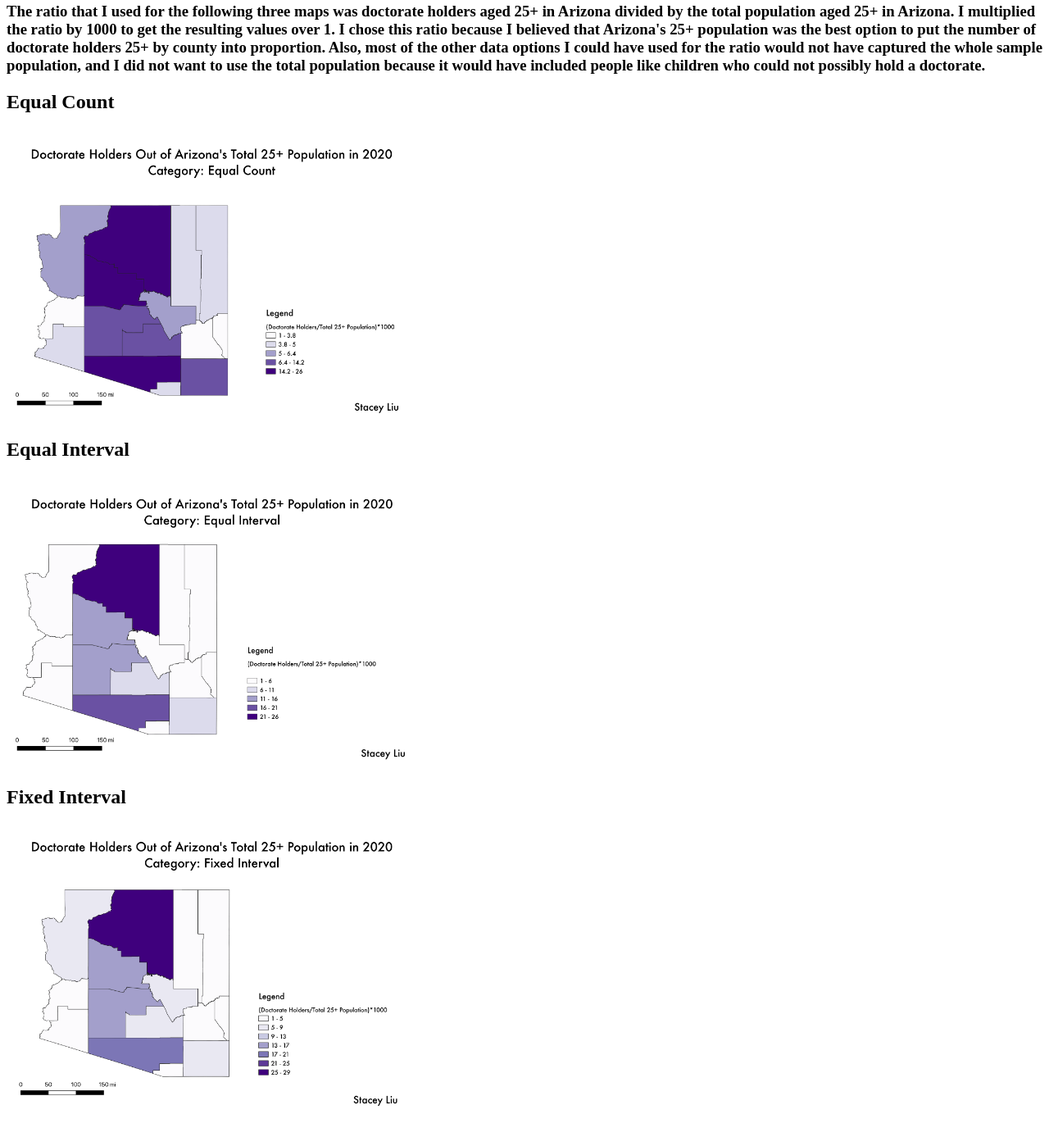
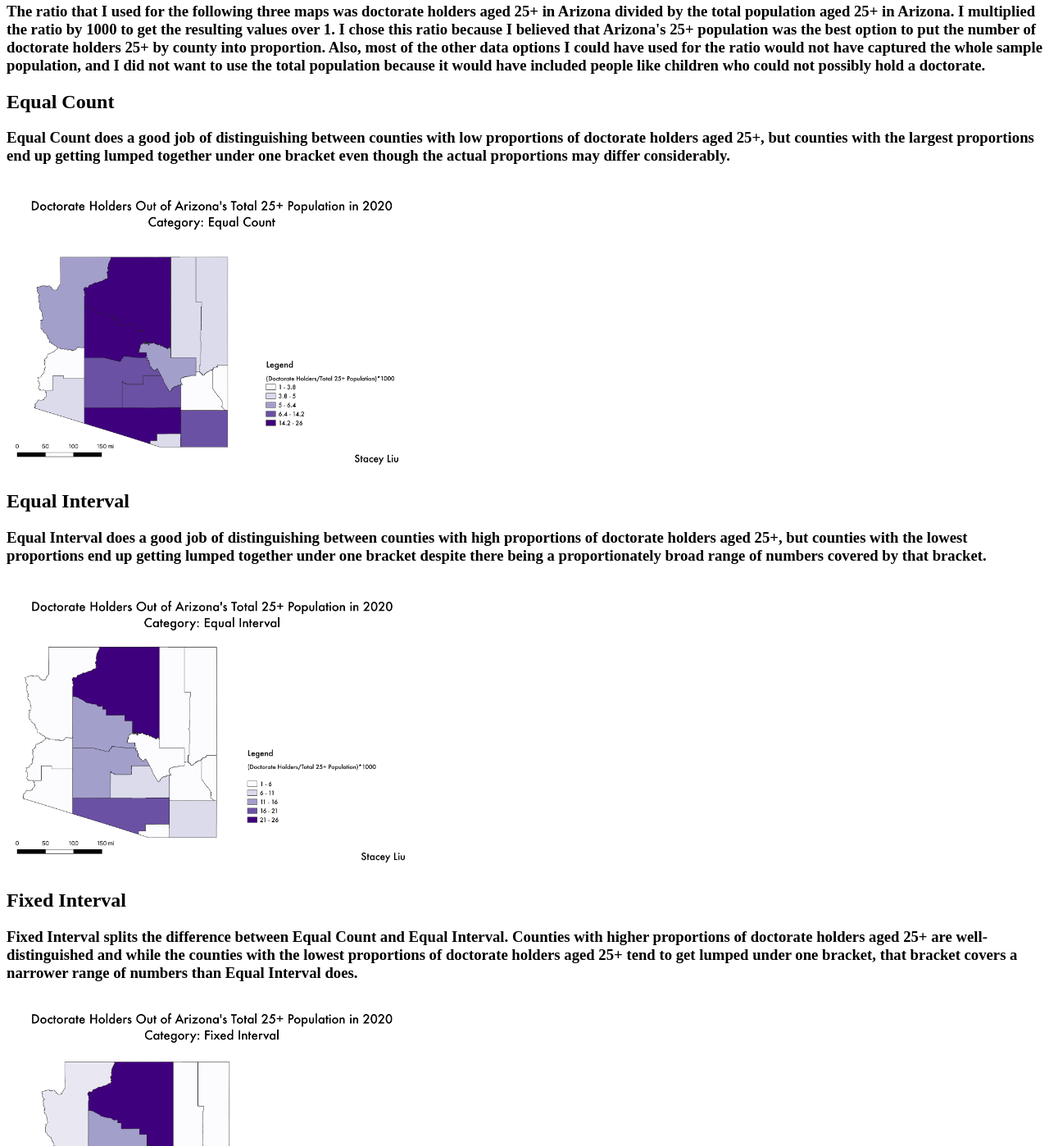
Before and after one commit to scliu-4115/GEOG-370-HW-6, a plain HTML site: page index.html in a window 1280 px wide. Shown: the part 777-2175 px from the top of the page at 82% size. Before the commit the page ends 2149 px from the top, so only its background shows below. Drawn offline with Linux system fonts and the light colour scheme.

Commit message:
Explanations added.

```diff
--- a/index.html
+++ b/index.html
@@ -23,10 +23,13 @@
 <h2>Part 2</h2>
 <h3>The ratio that I used for the following three maps was doctorate holders aged 25+ in Arizona divided by the total population aged 25+ in Arizona. I multiplied the ratio by 1000 to get the resulting values over 1. I chose this ratio because I believed that Arizona's 25+ population was the best option to put the number of doctorate holders 25+ by county into proportion. Also, most of the other data options I could have used for the ratio would not have captured the whole sample population, and I did not want to use the total population because it would have included people like children who could not possibly hold a doctorate.</h3>
 <h2>Equal Count</h2>
+<h3>Equal Count does a good job of distinguishing between counties with low proportions of doctorate holders aged 25+, but counties with the largest proportions end up getting lumped together under one bracket even though the actual proportions may differ considerably.</h3>
 <a href="Equal_Count.png"> <img src="./Equal_Count.png" width='500px'></a>
 <h2>Equal Interval</h2>
+<h3>Equal Interval does a good job of distinguishing between counties with high proportions of doctorate holders aged 25+, but counties with the lowest proportions end up getting lumped together under one bracket despite there being a proportionately broad range of numbers covered by that bracket.</h3>
 <a href="Equal_Interval.png"> <img src="./Equal_Interval.png" width='500px'></a>
 <h2>Fixed Interval</h2>
+<h3>Fixed Interval splits the difference between Equal Count and Equal Interval. Counties with higher proportions of doctorate holders aged 25+ are well-distinguished and while the counties with the lowest proportions of doctorate holders aged 25+ tend to get lumped under one bracket, that bracket covers a narrower range of numbers than Equal Interval does.</h3>
 <a href="Fixed_Interval.png"> <img src="./Fixed_Interval.png" width='500px'></a>
 </body>
 </html>
```
